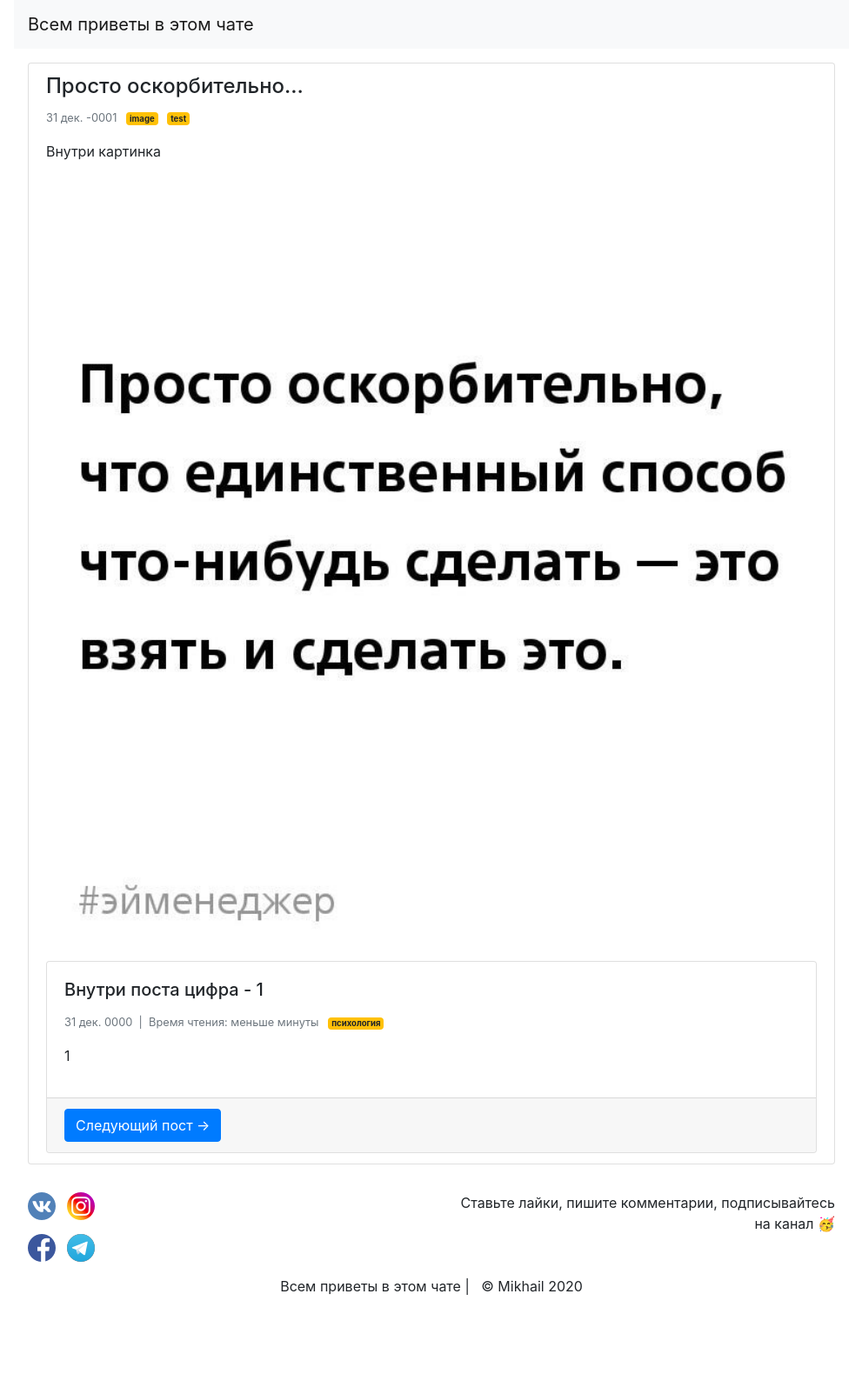
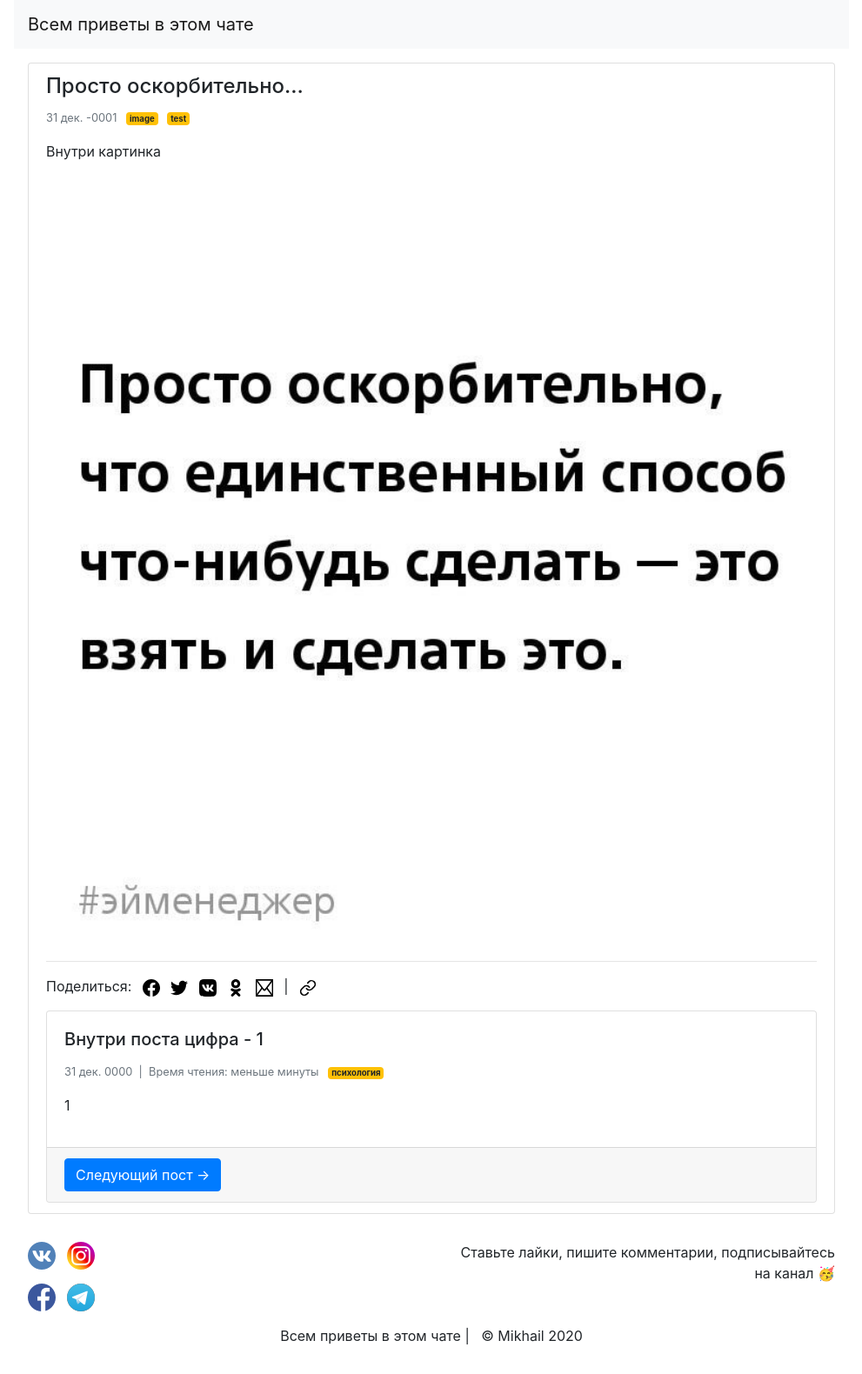
Before and after one commit to nms-pr/nms-pr.github.io, a Jekyll site: the page built from _posts/0000-00-00-image.markdown, in a window 1280 px wide. Shown: the whole page at 87% size, without its empty margins (144-1135 px from the left). Built offline with Jekyll 4.4.1, drawn with Linux system fonts in a browser that asks for light colours; nearby versions of some CDN libraries; before the commit the page ends 1523 px from its top, so only the background shows below that.

Commit message:
social buttons and copy

```diff
--- a/_layouts/post.html
+++ b/_layouts/post.html
@@ -32,6 +32,63 @@ layout: default
     <p>
       {{ content }}
     </p>
+
+    <div class="footer">
+      <hr/>
+      <div class="share-bar">
+        <ul class="list-inline">
+          <li class="list-inline-item">
+            Поделиться:
+          </li>
+          <li class="list-inline-item">
+            <a href="https://www.facebook.com/sharer/sharer.php?u={{ site.url }}{{ site.baseurl }}{{ page.url }}"
+              onclick="window.open(this.href, 'pop-up', 'left=20,top=20,width=500,height=500,toolbar=1,resizable=0'); return false;"
+              title="Поделиться в facebook" rel="nofollow">
+                <img src="/images/icons/social/facebook.svg" width="20" height="20"/>
+            </a>
+          </li>
+          <li class="list-inline-item">
+            <a href="https://twitter.com/intent/tweet?text={{ page.title }}&url={{ site.url }}{{ site.baseurl }}{{ page.url }}"
+              onclick="window.open(this.href, 'pop-up', 'left=20,top=20,width=500,height=500,toolbar=1,resizable=0'); return false;"
+              title="Поделиться в twitter" rel="nofollow">
+                <img src="/images/icons/social/twitter.svg" width="20" height="20"/>
+            </a>
+          </li>
+          <li class="list-inline-item">
+            <a href="https://vk.com/share.php?title={{ page.title }}&url={{ site.url }}{{ site.baseurl }}{{ page.url }}"
+              title="Поделиться в vk" target="_blank" rel="nofollow">
+                <img src="/images/icons/social/vk.svg" width="20" height="20" />
+            </a>
+          </li>
+          <li class="list-inline-item">
+            <a href="https://connect.ok.ru/offer?title={{ page.title }}&url={{ site.url }}{{ site.baseurl }}{{ page.url }}"
+              title="Поделиться в ok" target="_blank" rel="nofollow">
+                <img src="/images/icons/social/ok.svg" width="20" height="20" />
+            </a>
+          </li>
+          <li class="list-inline-item">
+            <a href="mailto:?subject=Пост: {{ page.title }}&amp;body=Посмотри эту интересную статью — {{ site.url }}{{ site.baseurl }}{{ page.url }}"
+              title="Поделиться по email" target="_blank" rel="nofollow">
+                <img src="/images/icons/social/email.svg" width="20" height="20" />
+            </a>
+          </li>
+          <li class="list-inline-item">
+            |
+          </li>
+          <li class="list-inline-item" onclick="copyLinkToClipboad()">
+            <img id="copy" src="/images/icons/social/link.svg" width="20" height="20"/>
+              <script>
+                function copyLinkToClipboad() {
+                  var $temp = $("<input>");
+                  $("body").append($temp);
+                  $temp.val("{{ site.url }}{{ site.baseurl }}{{ page.url }}").select();
+                  document.execCommand("copy");
+                  $temp.remove();
+                }
+              </script>
+          </li>
+        </ul>
+      </div>
 
       <div class="card-group">
         {% if page.previous %}
@@ -108,5 +165,6 @@ layout: default
           </div>
         {% endif %}
       </div>
+    </div>
   </li>
 </div>
```
Also changed, not shown: images/icons/social/email.svg (added), images/icons/social/facebook.svg (added), images/icons/social/link.svg (added), images/icons/social/ok.svg (added), images/icons/social/twitter.svg (added), images/icons/social/vk.svg (added). Lines whose indentation alone changed are shown as unchanged.
